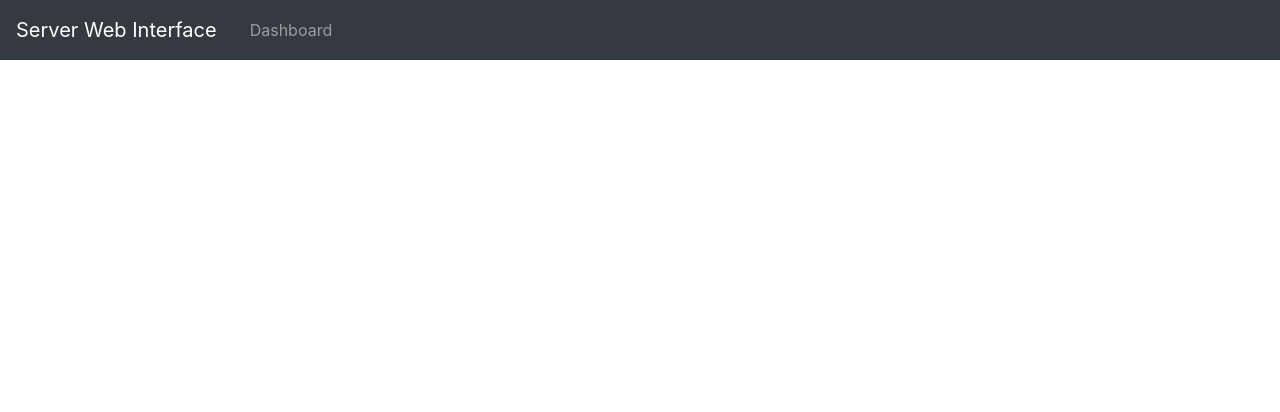
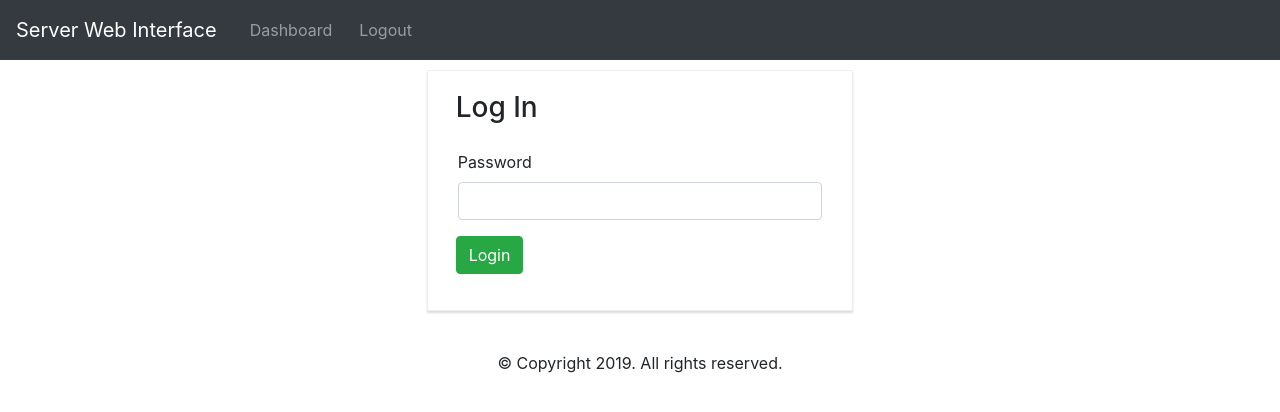
Before and after one commit to nazmulb/browser-info-app, an Angular app in the folder ui/: page /login in a window 1280 px wide. Before the commit this address led to /. Shown: the top 412 px of the page. Built offline with nearby package versions, Linux system fonts and the light colour scheme; sample sign-in values are in the browser's storage.

Commit message:
Added codes

```diff
--- a/ui/src/app/app.component.html
+++ b/ui/src/app/app.component.html
@@ -5,6 +5,9 @@
       <ul class="navbar-nav mr-auto">
         <li class="nav-item">
           <a class="nav-link" routerLink="/dashboard">Dashboard</a>
+        </li>
+        <li *ngIf="isLoggedIn" class="nav-item">
+          <a class="nav-link" href="javascript:void(0);" (click)="logout()">Logout</a>
         </li>
       </ul>
     </div>
--- a/ui/src/app/app.component.ts
+++ b/ui/src/app/app.component.ts
@@ -1,10 +1,29 @@
-import { Component } from "@angular/core";
+import { Component, OnInit } from "@angular/core";
+import { Router } from "@angular/router";
+
+import { ApiService } from "./api.service";
+import { AuthService } from "./auth.service";
+import { AuthGuard } from "./auth.guard";
 
 @Component({
   selector: "app-root",
   templateUrl: "./app.component.html",
   styleUrls: ["./app.component.css"]
 })
-export class AppComponent {
+export class AppComponent implements OnInit {
   title = "Server Web Interface";
+
+  constructor(private authGuard: AuthGuard, private router: Router, private authService: AuthService, private apiService: ApiService) { }
+
+  ngOnInit() { }
+
+  get isLoggedIn(): boolean {
+    return this.authGuard.isLoggedIn();
+  }
+
+  logout(): void {
+    console.log("Logout");
+    this.authService.logout();
+    this.router.navigate(["/login"]);
+  }
 }
--- /dev/null
+++ b/ui/src/app/auth.guard.ts
@@ -0,0 +1,29 @@
+import { Injectable } from "@angular/core";
+import { CanActivate, Router, ActivatedRouteSnapshot, RouterStateSnapshot } from "@angular/router";
+
+@Injectable()
+export class AuthGuard implements CanActivate {
+    constructor(private router: Router) { }
+
+    canActivate(route: ActivatedRouteSnapshot, state: RouterStateSnapshot): boolean {
+        const url: string = state.url;
+        return this.verifyLogin(url);
+    }
+
+    verifyLogin(url): boolean {
+        if (!this.isLoggedIn()) {
+            this.router.navigate(["/login"]);
+            return false;
+        } else if (this.isLoggedIn()) {
+            return true;
+        }
+    }
+
+    public isLoggedIn(): boolean {
+        if (localStorage.getItem("isLoggedIn") === "true") {
+            return true;
+        }
+
+        return false;
+    }
+}
--- /dev/null
+++ b/ui/src/app/auth.service.ts
@@ -0,0 +1,24 @@
+import { Injectable } from "@angular/core";
+
+@Injectable({
+  providedIn: "root"
+})
+export class AuthService {
+
+  constructor() { }
+
+  authLogin(password: string): boolean {
+    if (password === "123") {
+      localStorage.setItem("isLoggedIn", "true");
+      localStorage.setItem("token", "12345");
+      return true;
+    }
+
+    return false;
+  }
+
+  logout(): void {
+    localStorage.setItem("isLoggedIn", "false");
+    localStorage.removeItem("token");
+  }
+}
--- /dev/null
+++ b/ui/src/app/login/login.component.css
@@ -0,0 +1,21 @@
+.loginBox {
+    background: #FFF;
+    margin-top: 70px;
+    margin-bottom: 30px;
+    padding: 20px 15px;
+    border: #EEE 1px solid;
+    box-shadow: 0 2px 2px 0 rgba(0, 0, 0, 0.14);
+}
+
+.loginBox h3 {
+    margin-left: 13px;
+    margin-bottom: 25px;
+}
+
+.loginBtn {
+    margin-left: 13px;
+}
+
+.error {
+    color: #a94442;
+}
--- /dev/null
+++ b/ui/src/app/login/login.component.html
@@ -0,0 +1,20 @@
+<div class="row">
+    <div class="col-md-4 offset-sm-4 loginBox">
+        <h3>Log In</h3>
+        <p *ngIf="message" class="text-center error">{{message}}</p>
+        <form [formGroup]="loginForm" (ngSubmit)="login()">
+          <div class="form-group clearfix" [ngClass]="{ 'has-error': submitted && f.password.errors }">
+            <label for="password" class="col-md-3">Password</label>
+            <div class="col-md-12">
+                <input type="password" class="form-control" formControlName="password"/>
+                <div *ngIf="submitted && f.password.errors" class="help-block">
+                    <div *ngIf="f.password.errors.required">Password is required</div>
+                </div>
+            </div>
+          </div>
+          <div class="col-xs-12 form-group">
+            <button class="btn btn-success loginBtn" type="submit">Login</button>
+          </div>
+      </form>
+    </div>
+</div>
--- /dev/null
+++ b/ui/src/app/login/login.component.ts
@@ -0,0 +1,42 @@
+import { Component, OnInit } from "@angular/core";
+import { FormBuilder, FormGroup, Validators } from "@angular/forms";
+import { Router } from "@angular/router";
+import { AuthService } from "../auth.service";
+
+@Component({
+  selector: "app-login",
+  templateUrl: "./login.component.html",
+  styleUrls: ["./login.component.css"]
+})
+export class LoginComponent implements OnInit {
+  loginForm: FormGroup;
+  message: string;
+  returnUrl: string;
+
+  constructor(private formBuilder: FormBuilder, private router: Router, public authService: AuthService) { }
+
+  ngOnInit() {
+    this.loginForm = this.formBuilder.group({
+      password: ["", Validators.required]
+    });
+    this.returnUrl = "/dashboard";
+  }
+
+  // convenience getter for easy access to form fields
+  get f() { return this.loginForm.controls; }
+
+  login() {
+    // stop here if form is invalid
+    if (this.loginForm.invalid) {
+      return;
+    } else {
+      const isSuccess = this.authService.authLogin(this.f.password.value);
+      if (isSuccess) {
+        console.log("Login successful");
+        this.router.navigate([this.returnUrl]);
+      } else {
+        this.message = "Please check your password";
+      }
+    }
+  }
+}
```
Also changed, not shown: ui/src/app/app-routing.module.ts (+5 -2 lines), ui/src/app/app.module.ts (+10 -3 lines).
